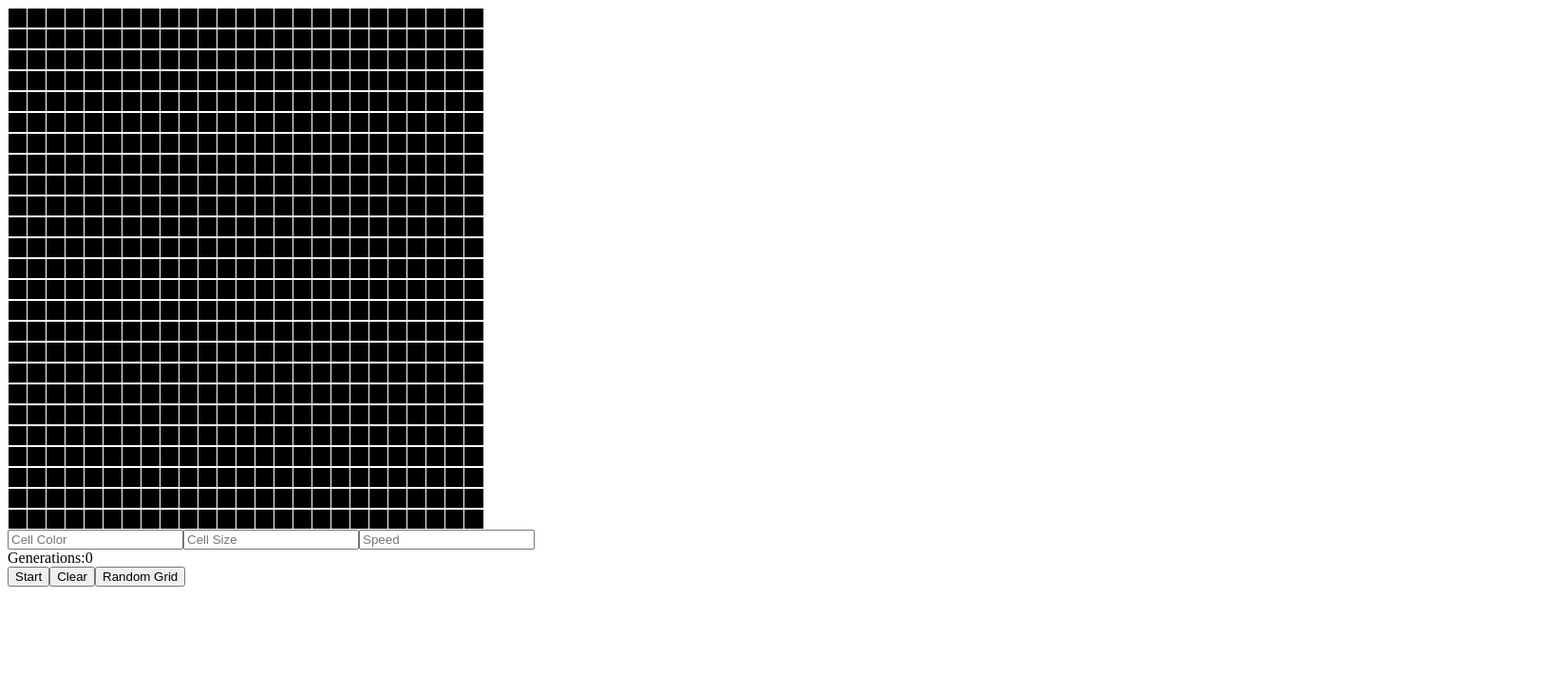
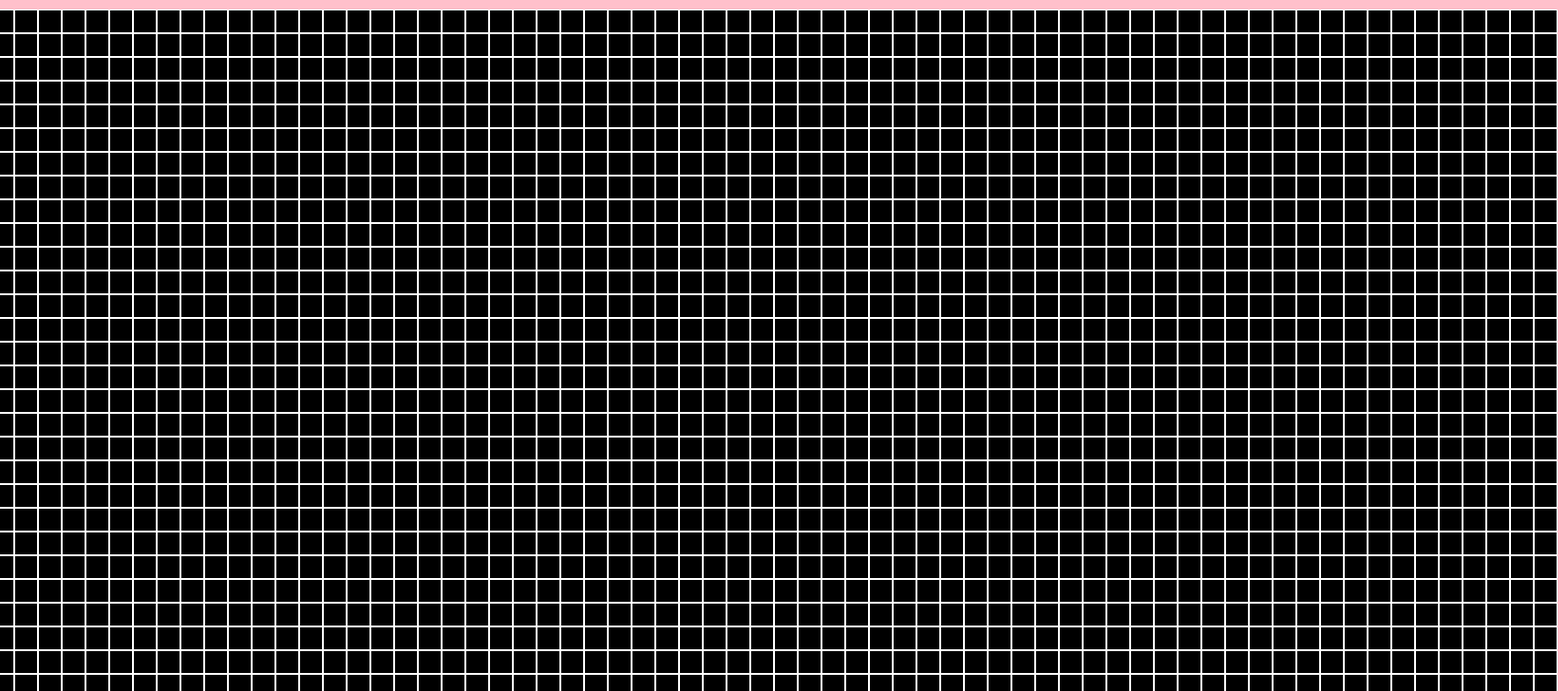
Before and after one commit to Ariuka11/CS-Build-Week-1, a React (Create React App) app in the folder conway-game-of-life/: page / in a window 1280 px wide. Shown: the top 728 px of the page at 95% size, 1650 px wide, since content can reach past the window. Built offline with nearby package versions, Linux system fonts and the light colour scheme.

Commit message:
added presets and run 1 gen functionality

```diff
--- a/conway-game-of-life/src/App.css
+++ b/conway-game-of-life/src/App.css
@@ -1,27 +1,35 @@
-.App {
-  text-align: center;
+* {
+  margin: 0;
+  padding: 0;
+  font-family: consolas;
+  box-sizing: border-box;
+}
+.container {
+  display: flex;
+  justify-content: center;
+  align-items: center;
+  min-height: 100vh;
+  background: white;
+  flex-direction: column;
 }
 
-.App-header {
-  background-color: #263a62;
-  min-height: 100vh;
-  display: flex;
-  flex-direction: column;
-  align-items: center;
-  justify-content: center;
-  font-size: calc(10px + 2vmin);
-  color: white;
+.grid {
+  border: 10px solid pink;
 }
 
-.App-link {
-  color: #4d656b;
+.presets button {
+  background: linear-gradient(90deg, transparent, #4d7b7e);
+  text-decoration: none;
+  text-transform: uppercase;
+  padding: 25px 30px;
+  margin: 40px 20px;
+  letter-spacing: 4px;
+  transition: 0.5s;
+  font-size: 24px;
 }
-
-@keyframes App-logo-spin {
-  from {
-    transform: rotate(0deg);
-  }
-  to {
-    transform: rotate(360deg);
-  }
+.presets button:hover {
+  background: #03e9f4;
+  color: #050801;
+  box-shadow: 0 0 5px #03e9f4, 0 0 25px #03e9f4, 0 0 50px #03e9f4,
+    0 0 200px #03e9f4;
 }
--- a/conway-game-of-life/src/App.js
+++ b/conway-game-of-life/src/App.js
@@ -1,23 +1,56 @@
-import React, { useState, useCallback, useRef } from "react"
+import React, { useState, useRef } from "react"
 import "./App.css"
 import produce from "immer"
 
-const rowNum = 25
-const colNum = 25
+const rowNum = 40
+const colNum = 80
 const possiblities = [
-  [0, 0],
-  [0, 1],
-  [0, -1],
-  [1, -1],
+  [0,-1],
+  [0,1],
+  [-1,0],
+  [1,0],
+  [-1,-1],
+  [-1,1],
   [1, 1],
-  [-1, 1],
-  [-1, 0],
-  [-1, -1],
+  [1, -1]
 ]
 const emptyGrid = []
 for (let i = 0; i < rowNum; i++) {
   emptyGrid.push(Array.from(Array(colNum), () => 0))
 }
+
+let pulsar = JSON.parse(JSON.stringify(emptyGrid));
+pulsar[1] = [0, 0, 0, 1, 1, 1, 0, 0, 0, 1, 1, 1, 0, 0, 0, 0, 0, 0, 0, 0, 0, 0, 0, 0, 0, 0, 0, 0, 0, 0, 0, 0, 0, 0, 0, 0, 0, 0, 0, 0, 0, 0, 0, 0, 0, 0, 0, 0, 0, 0, 0, 0, 0, 0, 0, 0, 0, 0, 0, 0, 0, 0, 0, 0, 0, 0, 0, 0, 0, 0, 0, 0, 0, 0, 0, 0, 0, 0, 0, 0];
+pulsar[2] = [0, 0, 0, 0, 0, 0, 0, 0, 0, 0, 0, 0, 0, 0, 0, 0, 0, 0, 0, 0, 0, 0, 0, 0, 0, 0, 0, 0, 0, 0, 0, 0, 0, 0, 0, 0, 0, 0, 0, 0, 0, 0, 0, 0, 0, 0, 0, 0, 0, 0, 0, 0, 0, 0, 0, 0, 0, 0, 0, 0, 0, 0, 0, 0, 0, 0, 0, 0, 0, 0, 0, 0, 0, 0, 0, 0, 0, 0, 0, 0];
+pulsar[3] = [0, 1, 0, 0, 0, 0, 1, 0, 1, 0, 0, 0, 0, 1, 0, 0, 0, 0, 0, 0, 0, 0, 0, 0, 0, 0, 0, 0, 0, 0, 0, 0, 0, 0, 0, 0, 0, 0, 0, 0, 0, 0, 0, 0, 0, 0, 0, 0, 0, 0, 0, 0, 0, 0, 0, 0, 0, 0, 0, 0, 0, 0, 0, 0, 0, 0, 0, 0, 0, 0, 0, 0, 0, 0, 0, 0, 0, 0, 0, 0];
+pulsar[4] = [0, 1, 0, 0, 0, 0, 1, 0, 1, 0, 0, 0, 0, 1, 0, 0, 0, 0, 0, 0, 0, 0, 0, 0, 0, 0, 0, 0, 0, 0, 0, 0, 0, 0, 0, 0, 0, 0, 0, 0, 0, 0, 0, 0, 0, 0, 0, 0, 0, 0, 0, 0, 0, 0, 0, 0, 0, 0, 0, 0, 0, 0, 0, 0, 0, 0, 0, 0, 0, 0, 0, 0, 0, 0, 0, 0, 0, 0, 0, 0];
+pulsar[5] = [0, 1, 0, 0, 0, 0, 1, 0, 1, 0, 0, 0, 0, 1, 0, 0, 0, 0, 0, 0, 0, 0, 0, 0, 0, 0, 0, 0, 0, 0, 0, 0, 0, 0, 0, 0, 0, 0, 0, 0, 0, 0, 0, 0, 0, 0, 0, 0, 0, 0, 0, 0, 0, 0, 0, 0, 0, 0, 0, 0, 0, 0, 0, 0, 0, 0, 0, 0, 0, 0, 0, 0, 0, 0, 0, 0, 0, 0, 0, 0];
+pulsar[6] = [0, 0, 0, 1, 1, 1, 0, 0, 0, 1, 1, 1, 0, 0, 0, 0, 0, 0, 0, 0, 0, 0, 0, 0, 0, 0, 0, 0, 0, 0, 0, 0, 0, 0, 0, 0, 0, 0, 0, 0, 0, 0, 0, 0, 0, 0, 0, 0, 0, 0, 0, 0, 0, 0, 0, 0, 0, 0, 0, 0, 0, 0, 0, 0, 0, 0, 0, 0, 0, 0, 0, 0, 0, 0, 0, 0, 0, 0, 0, 0];
+pulsar[7] = [0, 0, 0, 0, 0, 0, 0, 0, 0, 0, 0, 0, 0, 0, 0, 0, 0, 0, 0, 0, 0, 0, 0, 0, 0, 0, 0, 0, 0, 0, 0, 0, 0, 0, 0, 0, 0, 0, 0, 0, 0, 0, 0, 0, 0, 0, 0, 0, 0, 0, 0, 0, 0, 0, 0, 0, 0, 0, 0, 0, 0, 0, 0, 0, 0, 0, 0, 0, 0, 0, 0, 0, 0, 0, 0, 0, 0, 0, 0, 0];
+pulsar[8] = [0, 0, 0, 1, 1, 1, 0, 0, 0, 1, 1, 1, 0, 0, 0, 0, 0, 0, 0, 0, 0, 0, 0, 0, 0, 0, 0, 0, 0, 0, 0, 0, 0, 0, 0, 0, 0, 0, 0, 0, 0, 0, 0, 0, 0, 0, 0, 0, 0, 0, 0, 0, 0, 0, 0, 0, 0, 0, 0, 0, 0, 0, 0, 0, 0, 0, 0, 0, 0, 0, 0, 0, 0, 0, 0, 0, 0, 0, 0, 0];
+pulsar[9] = [0, 1, 0, 0, 0, 0, 1, 0, 1, 0, 0, 0, 0, 1, 0, 0, 0, 0, 0, 0, 0, 0, 0, 0, 0, 0, 0, 0, 0, 0, 0, 0, 0, 0, 0, 0, 0, 0, 0, 0, 0, 0, 0, 0, 0, 0, 0, 0, 0, 0, 0, 0, 0, 0, 0, 0, 0, 0, 0, 0, 0, 0, 0, 0, 0, 0, 0, 0, 0, 0, 0, 0, 0, 0, 0, 0, 0, 0, 0, 0];
+pulsar[10] = [0, 1, 0, 0, 0, 0, 1, 0, 1, 0, 0, 0, 0, 1, 0, 0, 0, 0, 0, 0, 0, 0, 0, 0, 0, 0, 0, 0, 0, 0, 0, 0, 0, 0, 0, 0, 0, 0, 0, 0, 0, 0, 0, 0, 0, 0, 0, 0, 0, 0, 0, 0, 0, 0, 0, 0, 0, 0, 0, 0, 0, 0, 0, 0, 0, 0, 0, 0, 0, 0, 0, 0, 0, 0, 0, 0, 0, 0, 0, 0];
+pulsar[11] = [0, 1, 0, 0, 0, 0, 1, 0, 1, 0, 0, 0, 0, 1, 0, 0, 0, 0, 0, 0, 0, 0, 0, 0, 0, 0, 0, 0, 0, 0, 0, 0, 0, 0, 0, 0, 0, 0, 0, 0, 0, 0, 0, 0, 0, 0, 0, 0, 0, 0, 0, 0, 0, 0, 0, 0, 0, 0, 0, 0, 0, 0, 0, 0, 0, 0, 0, 0, 0, 0, 0, 0, 0, 0, 0, 0, 0, 0, 0, 0];
+pulsar[12] = [0, 0, 0, 0, 0, 0, 0, 0, 0, 0, 0, 0, 0, 0, 0, 0, 0, 0, 0, 0, 0, 0, 0, 0, 0, 0, 0, 0, 0, 0, 0, 0, 0, 0, 0, 0, 0, 0, 0, 0, 0, 0, 0, 0, 0, 0, 0, 0, 0, 0, 0, 0, 0, 0, 0, 0, 0, 0, 0, 0, 0, 0, 0, 0, 0, 0, 0, 0, 0, 0, 0, 0, 0, 0, 0, 0, 0, 0, 0, 0];
+pulsar[13] = [0, 0, 0, 1, 1, 1, 0, 0, 0, 1, 1, 1, 0, 0, 0, 0, 0, 0, 0, 0, 0, 0, 0, 0, 0, 0, 0, 0, 0, 0, 0, 0, 0, 0, 0, 0, 0, 0, 0, 0, 0, 0, 0, 0, 0, 0, 0, 0, 0, 0, 0, 0, 0, 0, 0, 0, 0, 0, 0, 0, 0, 0, 0, 0, 0, 0, 0, 0, 0, 0, 0, 0, 0, 0, 0, 0, 0, 0, 0, 0];
+
+let gospersGliderGun = JSON.parse(JSON.stringify(emptyGrid));
+gospersGliderGun[2] = [0, 0, 0, 0, 0, 0, 0, 0, 0, 0, 0, 0, 0, 0, 0, 0, 0, 0, 0, 0, 0, 0, 0, 0, 0, 0, 1, 0, 0, 0, 0, 0, 0, 0, 0, 0, 0, 0, 0, 0, 0, 0, 0, 0, 0, 0, 0, 0, 0, 0, 0, 0, 0, 0, 0, 0, 0, 0, 0, 0, 0, 0, 0, 0, 0, 0, 0, 0, 0, 0, 0, 0, 0, 0, 0, 0, 0, 0, 0, 0];
+gospersGliderGun[3] = [0, 0, 0, 0, 0, 0, 0, 0, 0, 0, 0, 0, 0, 0, 0, 0, 0, 0, 0, 0, 0, 0, 0, 0, 1, 0, 1, 0, 0, 0, 0, 0, 0, 0, 0, 0, 0, 0, 0, 0, 0, 0, 0, 0, 0, 0, 0, 0, 0, 0, 0, 0, 0, 0, 0, 0, 0, 0, 0, 0, 0, 0, 0, 0, 0, 0, 0, 0, 0, 0, 0, 0, 0, 0, 0, 0, 0, 0, 0, 0];
+gospersGliderGun[4] = [0, 0, 0, 0, 0, 0, 0, 0, 0, 0, 0, 0, 0, 0, 1, 1, 0, 0, 0, 0, 0, 0, 1, 1, 0, 0, 0, 0, 0, 0, 0, 0, 0, 0, 0, 0, 1, 1, 0, 0, 0, 0, 0, 0, 0, 0, 0, 0, 0, 0, 0, 0, 0, 0, 0, 0, 0, 0, 0, 0, 0, 0, 0, 0, 0, 0, 0, 0, 0, 0, 0, 0, 0, 0, 0, 0, 0, 0, 0, 0];
+gospersGliderGun[5] = [0, 0, 0, 0, 0, 0, 0, 0, 0, 0, 0, 0, 0, 1, 0, 0, 0, 1, 0, 0, 0, 0, 1, 1, 0, 0, 0, 0, 0, 0, 0, 0, 0, 0, 0, 0, 1, 1, 0, 0, 0, 0, 0, 0, 0, 0, 0, 0, 0, 0, 0, 0, 0, 0, 0, 0, 0, 0, 0, 0, 0, 0, 0, 0, 0, 0, 0, 0, 0, 0, 0, 0, 0, 0, 0, 0, 0, 0, 0, 0];
+gospersGliderGun[6] = [0, 0, 1, 1, 0, 0, 0, 0, 0, 0, 0, 0, 1, 0, 0, 0, 0, 0, 1, 0, 0, 0, 1, 1, 0, 0, 0, 0, 0, 0, 0, 0, 0, 0, 0, 0, 0, 0, 0, 0, 0, 0, 0, 0, 0, 0, 0, 0, 0, 0, 0, 0, 0, 0, 0, 0, 0, 0, 0, 0, 0, 0, 0, 0, 0, 0, 0, 0, 0, 0, 0, 0, 0, 0, 0, 0, 0, 0, 0, 0];
+gospersGliderGun[7] = [0, 0, 1, 1, 0, 0, 0, 0, 0, 0, 0, 0, 1, 0, 0, 0, 1, 0, 1, 1, 0, 0, 0, 0, 1, 0, 1, 0, 0, 0, 0, 0, 0, 0, 0, 0, 0, 0, 0, 0, 0, 0, 0, 0, 0, 0, 0, 0, 0, 0, 0, 0, 0, 0, 0, 0, 0, 0, 0, 0, 0, 0, 0, 0, 0, 0, 0, 0, 0, 0, 0, 0, 0, 0, 0, 0, 0, 0, 0, 0];
+gospersGliderGun[8] = [0, 0, 0, 0, 0, 0, 0, 0, 0, 0, 0, 0, 1, 0, 0, 0, 0, 0, 1, 0, 0, 0, 0, 0, 0, 0, 1, 0, 0, 0, 0, 0, 0, 0, 0, 0, 0, 0, 0, 0, 0, 0, 0, 0, 0, 0, 0, 0, 0, 0, 0, 0, 0, 0, 0, 0, 0, 0, 0, 0, 0, 0, 0, 0, 0, 0, 0, 0, 0, 0, 0, 0, 0, 0, 0, 0, 0, 0, 0, 0];
+gospersGliderGun[9] = [0, 0, 0, 0, 0, 0, 0, 0, 0, 0, 0, 0, 0, 1, 0, 0, 0, 1, 0, 0, 0, 0, 0, 0, 0, 0, 0, 0, 0, 0, 0, 0, 0, 0, 0, 0, 0, 0, 0, 0, 0, 0, 0, 0, 0, 0, 0, 0, 0, 0, 0, 0, 0, 0, 0, 0, 0, 0, 0, 0, 0, 0, 0, 0, 0, 0, 0, 0, 0, 0, 0, 0, 0, 0, 0, 0, 0, 0, 0, 0];
+gospersGliderGun[10] = [0, 0, 0, 0, 0, 0, 0, 0, 0, 0, 0, 0, 0, 0, 1, 1, 0, 0, 0, 0, 0, 0, 0, 0, 0, 0, 0, 0, 0, 0, 0, 0, 0, 0, 0, 0, 0, 0, 0, 0, 0, 0, 0, 0, 0, 0, 0, 0, 0, 0, 0, 0, 0, 0, 0, 0, 0, 0, 0, 0, 0, 0, 0, 0, 0, 0, 0, 0, 0, 0, 0, 0, 0, 0, 0, 0, 0, 0, 0, 0];
+
+let oscillators = JSON.parse(JSON.stringify(emptyGrid));
+oscillators[2] = [0, 0, 0, 0, 0, 0, 0, 0, 0, 0, 0, 0, 0, 0, 0, 0, 0, 0, 0, 0, 0, 0, 0, 0, 0, 0, 0, 0, 0, 0, 0, 0, 0, 1, 1, 1, 0, 0, 0, 0, 0, 0, 0, 0, 0, 0, 0, 0, 0, 0, 0, 0, 0, 0, 0, 0, 0, 0, 0, 0, 0, 0, 0, 0, 0, 0, 0, 0, 0, 0, 0, 0, 0, 0, 0, 0, 0, 0, 0, 0];
+oscillators[3] = [0, 0, 0, 0, 0, 0, 0, 0, 0, 0, 0, 0, 0, 0, 0, 0, 0, 0, 0, 0, 0, 1, 1, 0, 0, 0, 0, 0, 1, 0, 0, 0, 0, 0, 1, 1, 1, 0, 0, 0, 0, 0, 0, 0, 0, 0, 0, 0, 0, 0, 0, 0, 0, 0, 0, 0, 0, 0, 0, 0, 0, 0, 0, 0, 0, 0, 0, 0, 0, 0, 0, 0, 0, 0, 0, 0, 0, 0, 0, 0];
+oscillators[4] = [0, 0, 0, 0, 0, 1, 0, 0, 0, 0, 1, 0, 0, 0, 0, 0, 0, 0, 0, 0, 0, 1, 0, 0, 0, 0, 0, 0, 1, 0, 0, 0, 0, 0, 0, 0, 0, 0, 0, 0, 0, 0, 0, 0, 0, 0, 0, 0, 0, 0, 0, 0, 0, 0, 0, 0, 0, 0, 0, 0, 0, 0, 0, 0, 0, 0, 0, 0, 0, 0, 0, 0, 0, 0, 0, 0, 0, 0, 0, 0];
+oscillators[5] = [0, 0, 0, 1, 1, 0, 1, 1, 1, 1, 0, 1, 1, 0, 0, 0, 0, 0, 0, 0, 0, 0, 0, 0, 1, 0, 0, 0, 1, 0, 0, 0, 0, 0, 0, 0, 0, 0, 0, 0, 0, 0, 0, 0, 0, 0, 0, 0, 0, 0, 0, 0, 0, 0, 0, 0, 0, 0, 0, 0, 0, 0, 0, 0, 0, 0, 0, 0, 0, 0, 0, 0, 0, 0, 0, 0, 0, 0, 0, 0];
+oscillators[6] = [0, 0, 0, 0, 0, 1, 0, 0, 0, 0, 1, 0, 0, 0, 0, 0, 0, 0, 0, 0, 0, 0, 0, 1, 1, 0, 0, 0, 0, 0, 0, 0, 0, 0, 0, 0, 0, 0, 0, 0, 0, 0, 0, 0, 0, 0, 0, 0, 0, 0, 0, 0, 0, 0, 0, 0, 0, 0, 0, 0, 0, 0, 0, 0, 0, 0, 0, 0, 0, 0, 0, 0, 0, 0, 0, 0, 0, 0, 0, 0];
 
 function App() {
   const randomGrid = () => {
@@ -29,18 +62,15 @@ function App() {
     }
     return randomGrid
   }
-  const [grid, setGrid] = useState(() => {
-    return emptyGrid
-  })
+  const [grid, setGrid] = useState(emptyGrid)
   const [toggle, setToggle] = useState(true)
 
   const [options, setOptions] = useState({
-    speed: 50,
-    size: 20,
-    color: "orange",
+    speed: 10,
+    size: 25,
+    color: "Red",
   })
   const [run, setRun] = useState(false)
-
   const [gen, setGen] = useState(0)
 
   const runRef = useRef(run)
@@ -75,17 +105,17 @@ function App() {
     })
   }
 
-  const startSimulation = useCallback(() => {
-    if (!runRef.current) {
+
+  const startSimulation = () => {
+    if(!runRef.current) {
       setToggle(true)
       return
-    } else {
+    }
     setGen((gen) => (gen += 1))
     simulation()
     setToggle(false)
     setTimeout(startSimulation, speedRef.current * 10)
   }
-  }, [])
 
   const handleChange = (event) => {
     setOptions({
@@ -120,9 +150,9 @@ function App() {
     )
   }
   return (
-    <div>
+    <div className="container">
       <div
-        className="App"
+        className="grid"
         style={{
           display: "grid",
           gridTemplateColumns: `repeat(${colNum}, ${options.size}px)`,
@@ -130,7 +160,13 @@ function App() {
       >
         {generateGrid()}
       </div>
-      <form>
+      <section>
+        <div className = 'presets'>
+          <button onClick = {()=>setGrid(pulsar)}>Pulsar</button>
+          <button onClick ={()=>setGrid(gospersGliderGun)}> Gosper's Glider Gun</button>
+          <button onClick ={()=>setGrid(oscillators)}>Oscillators</button>
+        </div>
+        <form className="form">
           <input
             type="text"
             name="color"
@@ -153,6 +189,7 @@ function App() {
           />
         </form>
         <div>Generations:{gen}</div>
+        <div className="buttons">
           <button
             onClick={() => {
               setRun(!run)
@@ -164,6 +201,9 @@ function App() {
           >
             {run ? "Stop" : "Start"}
           </button>
+          <button onClick = {() => {
+            setGen((gen) => (gen += 1))
+            simulation()}}>{"Run 1 generation"}</button>
           <button
             onClick={() => {
               setGrid(emptyGrid)
@@ -181,6 +221,8 @@ function App() {
             Random Grid
           </button>
         </div>
+      </section>
+    </div>
   )
 }
 
```
Also changed, not shown: conway-game-of-life/src/Presets.js (+5 -5 lines). Lines whose indentation alone changed are shown as unchanged.
